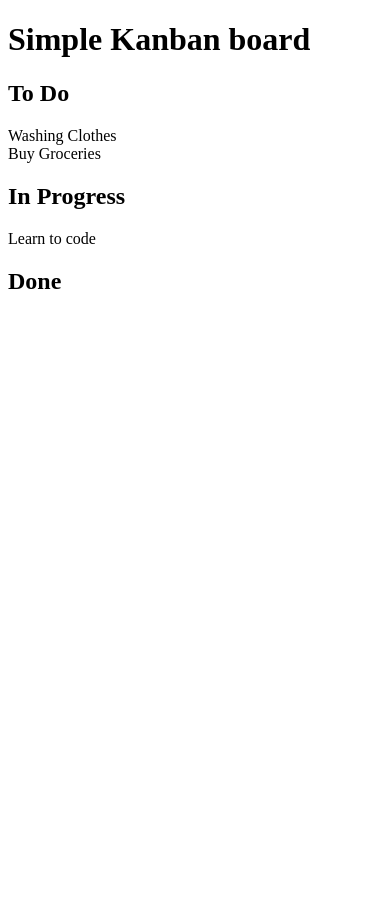
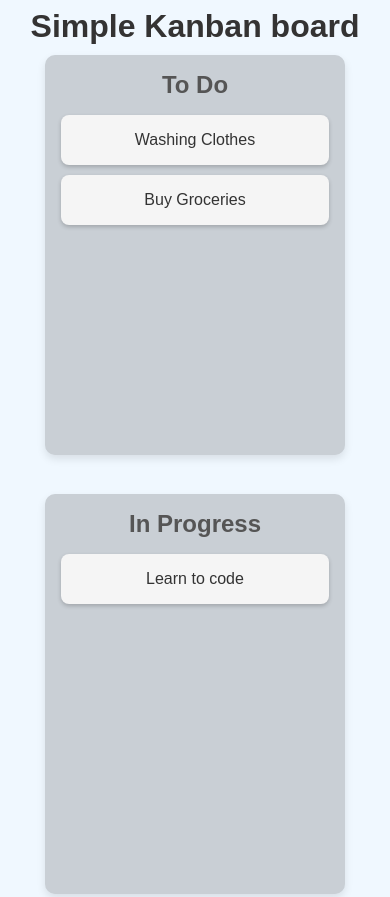
Before and after one commit to AAYUSHI1507/BuildProjects__02_11_26, a plain HTML site: page project3_kanban/index.html in a window 390 px wide. Shown: the top 897 px of the page. Before the commit the page ends 844 px from the top, so only its background shows below. Drawn offline with Linux system fonts and the light colour scheme.

Commit message:
Add drag-and-drop functionality to Kanban board with event listeners for cards and lists

```diff
--- a/project3_kanban/index.html
+++ b/project3_kanban/index.html
@@ -5,6 +5,7 @@
     <meta charset="UTF-8">
     <meta name="viewport" content="width=device-width, initial-scale=1.0">
     <title>Kanban board</title>
+    <link rel="stylesheet" href="style.css">
 </head>
 
 <body>
@@ -26,6 +27,7 @@
             </div>
         </div>
     </div>
+
 </body>
-
+<script src="./script.js"></script>
 </html>
--- a/project3_kanban/script.js
+++ b/project3_kanban/script.js
@@ -0,0 +1,34 @@
+const cards = document.querySelectorAll('.card');
+const lists = document.querySelectorAll('.list');
+
+for(const card of cards){
+    card.addEventListener("dragstart",dragStart);
+    console.log(card.textContent);
+    card.addEventListener("dragend",dragEnd);
+
+
+}
+
+for(const list of lists){
+    list.addEventListener("dragover",dragOver);
+    list.addEventListener("dragenter",dragEnter);
+    list.addEventListener("dragleave",dragLeave);
+    list.addEventListener("drop",dragdrop);
+}
+
+function dragStart(ev) {
+    console.log('drag start'+ev.target.textContent);
+    ev.target.classList.add("dragging");
+
+}
+
+function dragEnd(ev) {
+    console.log('drag end'+ev.target.textContent);
+    ev.target.classList.remove("dragging");
+
+    // Clear the drag data cache (for all formats/types)
+  ev.dataTransfer.clearData();
+  // Set the drag's format and data.
+  // Use the event target's id for the data
+  ev.dataTransfer.setData("text/plain", ev.target.id);
+}
--- a/project3_kanban/style.css
+++ b/project3_kanban/style.css
@@ -0,0 +1,92 @@
+*{
+    padding: 0;
+    margin: 0;
+    box-sizing: border-box;
+
+}
+
+body{
+    display: flex;
+    justify-content: center;
+    align-items: center;
+    min-height: 100vh;
+    font-family: sans-serif;
+    background-color: aliceblue;
+    color: rgb(52, 51, 51);
+}
+
+.container{
+    text-align: center;
+    padding: 0.5rem;
+    width: 100%;
+
+}
+.container h1{
+    margin-bottom: 10px;
+    font-size: 2rem;
+}
+.board{
+    display: flex;
+    justify-content: space-around;
+    align-items: flex-start;
+    width: 100%;
+    gap: 1.2rem;
+    max-width: 1200px;
+    margin: 0 auto;
+}
+
+.list{
+    background-color: rgb(201, 207, 213);
+    padding: 1rem;
+    border-radius: 10px;
+    min-height: 400px;
+    width: 30%;
+    box-shadow: 0 4px 8px rgba(0, 0, 0, 0.1);
+    overflow: hidden;
+}
+
+.list h2{
+    color: #555;
+    margin-bottom: 1rem;
+    font-size: 1.5rem;
+}
+
+.card{
+    background-color: whitesmoke;
+    padding: 1rem;
+    border-radius: 8px;
+    color: #333;
+    margin-bottom: 10px;
+    cursor: grab;
+    overflow: hidden;
+    box-shadow: 0 2px 4px rgba(0, 0, 0, 0.2);
+    transition: all 0.2s;
+}
+
+.card:active{
+    cursor: grabbing;
+    transform: scale(1.05);
+    box-shadow: 0 4px 8px rgba(0, 0, 0, 0.2);
+}
+
+.list.over {
+  background-color: #d1d3d8;
+}
+
+@media (max-width: 700px) {
+  .board {
+    flex-direction: column;
+    align-items: center;
+  }
+
+  .list {
+    width: 80%;
+    margin-bottom: 20px;
+  }
+}
+
+
+/* Just test purpose later delete it */
+.dragging {
+  background-color: pink;
+}
```
